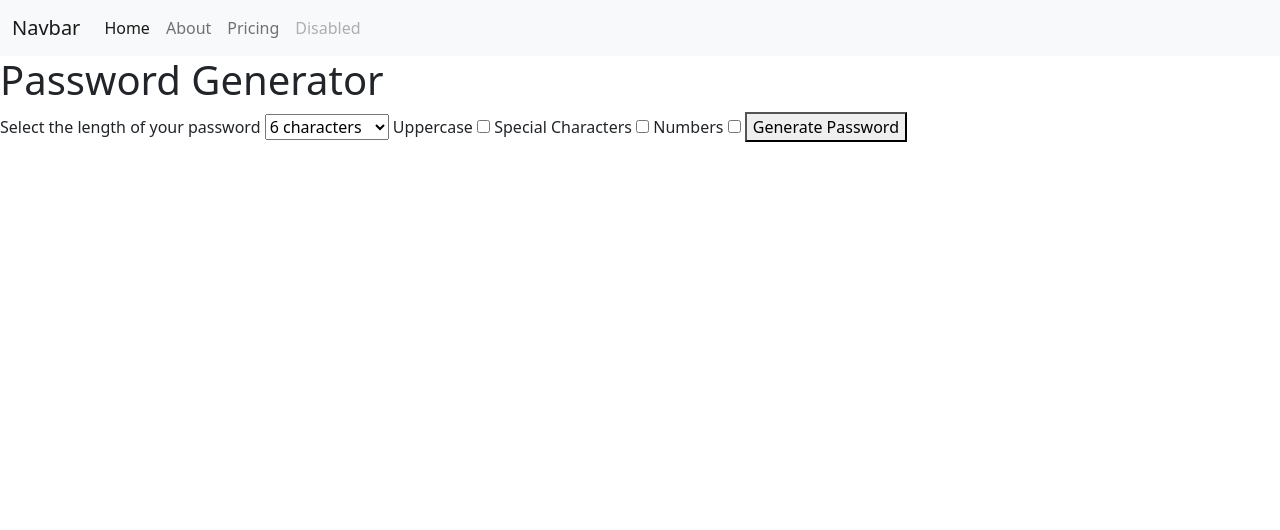
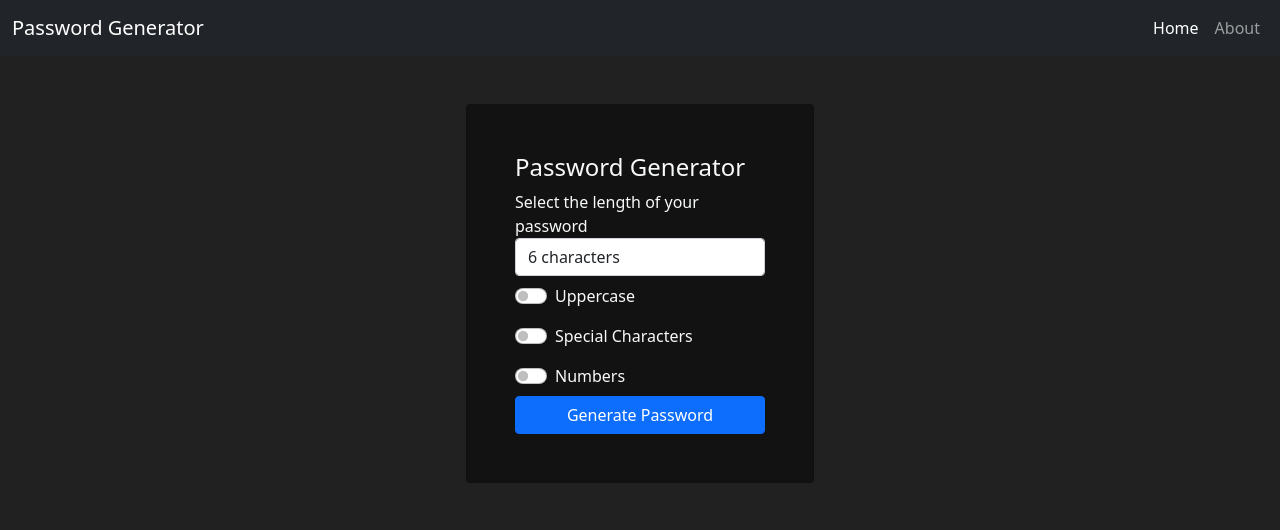
Before and after one commit to skinhead12/python-practice, a Django app: page / in a window 1280 px wide. Shown: the top 530 px of the page. Run offline with Django 4.2, Linux system fonts and the light colour scheme.

Commit message:
:white_check_mark: finished project, all working

```diff
--- a/django_password_generator/urls.py
+++ b/django_password_generator/urls.py
@@ -18,9 +18,9 @@ from django.urls import path
 from generator import views
 
 urlpatterns = [
-    path('about', views.about),
+    path('about', views.about, name='about'),
     path('generated-password', views.password, name='password'),
-    path('', views.home),
+    path('', views.home, name='home'),
 
     # path('admin/', admin.site.urls),
 ]
--- a/generator/templates/generator/home.html
+++ b/generator/templates/generator/home.html
@@ -1,10 +1,11 @@
 {% extends 'generator/layout.html' %}
 {% block content %}
 
-<form action="{% url 'password' %}">
-    <h1>Password Generator</h1>
+<div class="col-md-4 offset-md-4">
+    <form action="{% url 'password' %}" class="card card-body p-5" style="background-color: #121212;">
+    <h1 class="h4">Password Generator</h1>
     <label for="length">Select the length of your password</label>
-    <select name="length" id="length">
+    <select name="length" id="length" class="form-control">
     <option value="6">6 characters</option>
     <option value="8">8 characters</option>
     <option value="10">10 characters</option>
@@ -12,17 +13,26 @@
     <option value="15">15 characters</option>
     <option value="20">20 characters</option>
 </select>
-    <label for="uppercase">Uppercase</label>
-    <input type="checkbox" name="uppercase" id="uppercase">
 
-    <label for="special">Special Characters</label>
-    <input type="checkbox" name="special" id="special">
+    <div class="form-check form-switch my-2">
+        <label for="uppercase" class="form-check-label">Uppercase</label>
+    <input type="checkbox" name="uppercase" id="uppercase" class="form-check-input">
+    </div>
 
-    <label for="numbers">Numbers</label>
-    <input type="checkbox" name="numbers" id="numbers">
+    <div class="form-check form-switch my-2">
+        <label for="special" class="form-check-label">Special Characters</label>
+    <input type="checkbox" name="special" id="special" class="form-check-input">
+    </div>
 
-    <button>Generate Password</button>
+    <div class="form-check form-switch my-2">
+        <label for="numbers" class="form-check-label">Numbers</label>
+    <input type="checkbox" name="numbers" id="numbers" class="form-check-input">
+    </div>
+
+    <button class="btn btn-primary">Generate Password</button>
 
 </form>
+</div>
+
 
 {% endblock %}
--- a/generator/templates/generator/layout.html
+++ b/generator/templates/generator/layout.html
@@ -7,10 +7,13 @@
     <title>Password Generator</title>
     <link href="https://cdn.jsdelivr.net/npm/bootstrap@5.1.3/dist/css/bootstrap.min.css" rel="stylesheet" integrity="sha384-1BmE4kWBq78iYhFldvKuhfTAU6auU8tT94WrHftjDbrCEXSU1oBoqyl2QvZ6jIW3" crossorigin="anonymous">
 </head>
-<body>
+<body style="background-color: #212121;">
     {% include 'generator/partials/_navbar.html' %}
 
-    {% block content %}
+    <div class="container p-5 text-light">
+        {% block content %}
     {% endblock %}
+    </div>
+
 </body>
 </html>
--- a/generator/templates/generator/partials/_navbar.html
+++ b/generator/templates/generator/partials/_navbar.html
@@ -1,16 +1,18 @@
-<nav class="navbar navbar-expand-lg navbar-light bg-light">
+<nav class="navbar navbar-expand-lg navbar-dark bg-dark">
     <div class="container-fluid">
-      <a class="navbar-brand" href="#">Navbar</a>
-      <button class="navbar-toggler" type="button" data-bs-toggle="collapse" data-bs-target="#navbarNavAltMarkup" aria-controls="navbarNavAltMarkup" aria-expanded="false" aria-label="Toggle navigation">
+      <a class="navbar-brand" href="#">Password Generator</a>
+      <button class="navbar-toggler" type="button" data-bs-toggle="collapse" data-bs-target="#navbarNav" aria-controls="navbarNav" aria-expanded="false" aria-label="Toggle navigation">
         <span class="navbar-toggler-icon"></span>
       </button>
-      <div class="collapse navbar-collapse" id="navbarNavAltMarkup">
-        <div class="navbar-nav">
-          <a class="nav-link active" aria-current="page" href=''>Home</a>
-          <a class="nav-link" href="#">About</a>
-          <a class="nav-link" href="#">Pricing</a>
-          <a class="nav-link disabled">Disabled</a>
-        </div>
+      <div class="collapse navbar-collapse" id="navbarNav">
+        <ul class="navbar-nav ms-auto">
+          <li class="nav-item">
+            <a class="nav-link active" aria-current="page" href="{% url 'home' %}">Home</a>
+          </li>
+          <li class="nav-item">
+            <a class="nav-link" href="{% url 'about' %}">About</a>
+          </li>
+        </ul>
       </div>
     </div>
   </nav>
```
Also changed, not shown: generator/templates/generator/about.html (+4 -0 lines), generator/templates/generator/password.html (+8 -2 lines).
